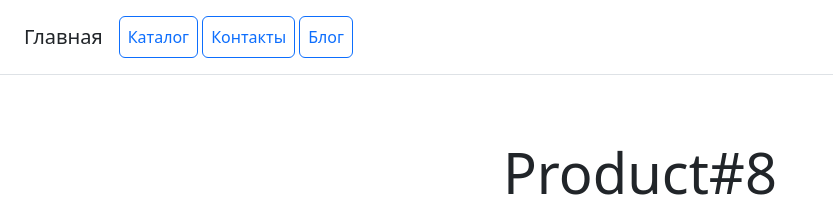
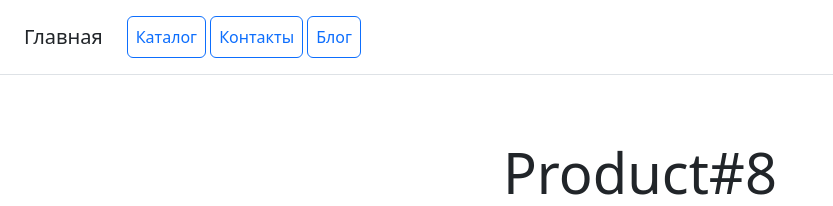
Before and after one commit to elenaludina0573/Online_store_projekt, a Django app: page /catalog/9 in a window 1280 px wide. Shown: the top 206 px of the page, without its empty margins (0-833 px from the left). Run offline with Django 5.2, Linux system fonts and the light colour scheme; data comes from the database, SQL or seed files in the repository.

Commit message:
Main menu

```diff
--- a/catalog/templates/catalog/includes/inc_main.html
+++ b/catalog/templates/catalog/includes/inc_main.html
@@ -1,6 +1,6 @@
 <div class="d-flex flex-column flex-md-row align-items-center p-3 px-md-4 mb-3 bg-white border-bottom box-shadow">
     <h5 class="my-0 mr-md-auto font-weight-normal">Главная</h5>
-    <nav class="ms-3">
+    <nav class="ms-4">
         <a class="p-2 btn btn-outline-primary" href="/">Каталог</a>
         <a class="p-2 btn btn-outline-primary" href="/contacts/">Контакты</a>
         <a class="p-2 btn btn-outline-primary" href="/catalog/">Блог</a>
```
